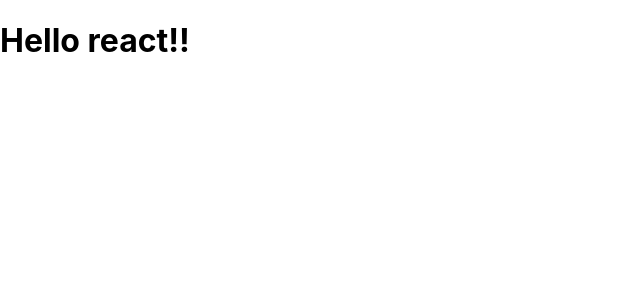
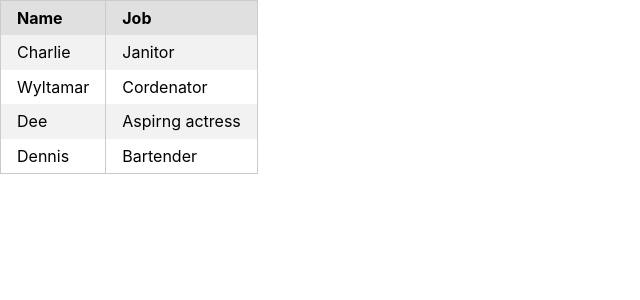
Before and after one commit to wyltamar/getting.started.with.react, a React (Create React App) app: page / in a window 1280 px wide. Shown: the top 300 px of the page, without its empty margins (0-640 px from the left). Built offline with nearby package versions, Linux system fonts and the light colour scheme.

Commit message:
until simples components

```diff
--- a/public/index.html
+++ b/public/index.html
@@ -1,14 +1,14 @@
 <!DOCTYPE html>
 <html lang="en">
+
 <head>
   <meta charset="utf-8" />
   <link rel="icon" href="%PUBLIC_URL%/favicon.ico" />
   <meta name="viewport" content="width=device-width, initial-scale=1" />
   <meta name="theme-color" content="#000000" />
-    <meta
-      name="description"
-      content="Web site created using create-react-app"
-    />
+  <meta name="description" content="Web site created using create-react-app" />
+  <link rel="stylesheet" href="https://unpkg.com/purecss@2.0.6/build/pure-min.css"
+    integrity="sha384-Uu6IeWbM+gzNVXJcM9XV3SohHtmWE+3VGi496jvgX1jyvDTXfdK+rfZc8C1Aehk5" crossorigin="anonymous">
   <link rel="apple-touch-icon" href="%PUBLIC_URL%/logo192.png" />
   <!--
       manifest.json provides metadata used when your web app is installed on a
@@ -26,6 +26,7 @@
     -->
   <title>React App</title>
 </head>
+
 <body>
   <noscript>You need to enable JavaScript to run this app.</noscript>
   <div id="root"></div>
@@ -40,4 +41,5 @@
       To create a production bundle, use `npm run build` or `yarn build`.
     -->
 </body>
+
 </html>
--- /dev/null
+++ b/src/App.js
@@ -0,0 +1,24 @@
+import React, { Component } from 'react';
+import Table from './Table';
+
+class App extends Table {
+  render() {
+    return (
+      <div className="container">
+        <Table />
+      </div>
+    );
+  }
+}
+
+// class App extends React.Component {
+//   render() {
+//     return (
+//       <div className="App">
+//         <h1>Hello react!!</h1>
+//       </div>
+//     );
+//   }
+// }
+
+export default App;
--- /dev/null
+++ b/src/Table.js
@@ -0,0 +1,81 @@
+import React, { Component } from 'react';
+
+class Table extends Component {
+  render() {
+    return (
+      <table class="pure-table pure-table-striped">
+        <thead>
+          <tr>
+            <th>Name</th>
+            <th>Job</th>
+          </tr>
+        </thead>
+        <tbody>
+          <tr>
+            <td>Charlie</td>
+            <td>Janitor</td>
+          </tr>
+          <tr>
+            <td>Wyltamar</td>
+            <td>Cordenator</td>
+          </tr>
+          <tr>
+            <td>Dee</td>
+            <td>Aspirng actress</td>
+          </tr>
+          <tr>
+            <td>Dennis</td>
+            <td>Bartender</td>
+          </tr>
+        </tbody>
+      </table>
+    );
+  }
+}
+
+// const TableHeader = () => {
+//   return (
+//     <thead>
+//       <tr>
+//         <th>Name</th>
+//         <th>Job</th>
+//       </tr>
+//     </thead>
+//   );
+// };
+
+// const TableBody = () => {
+//   return (
+//     <tbody>
+//       <tr>
+//         <td>Charlie</td>
+//         <td>Janitor</td>
+//       </tr>
+//       <tr>
+//         <td>Wyltamar</td>
+//         <td>Cordenator</td>
+//       </tr>
+//       <tr>
+//         <td>Dee</td>
+//         <td>Aspirng actress</td>
+//       </tr>
+//       <tr>
+//         <td>Dennis</td>
+//         <td>Bartender</td>
+//       </tr>
+//     </tbody>
+//   );
+// };
+
+// class Table extends Component {
+//   render() {
+//     return (
+//       <table>
+//         <TableHeader />
+//         <TableBody />
+//       </table>
+//     );
+//   }
+// }
+
+export default Table;
--- a/src/index.css
+++ b/src/index.css
@@ -11,3 +11,7 @@ code {
   font-family: source-code-pro, Menlo, Monaco, Consolas, 'Courier New',
     monospace;
 }
+
+Table {
+  align-content: center;
+}
--- a/src/index.js
+++ b/src/index.js
@@ -1,15 +1,6 @@
-import React, { Component } from 'react';
+import React from 'react';
 import ReactDOM from 'react-dom';
+import App from './App';
 import './index.css';
 
-class App extends React.Component {
-  render() {
-    return (
-      <div className="App">
-        <h1>Hello react!!</h1>
-      </div>
-    );
-  }
-}
-
 ReactDOM.render(<App />, document.getElementById('root'));
```
Lines whose indentation alone changed are shown as unchanged.
